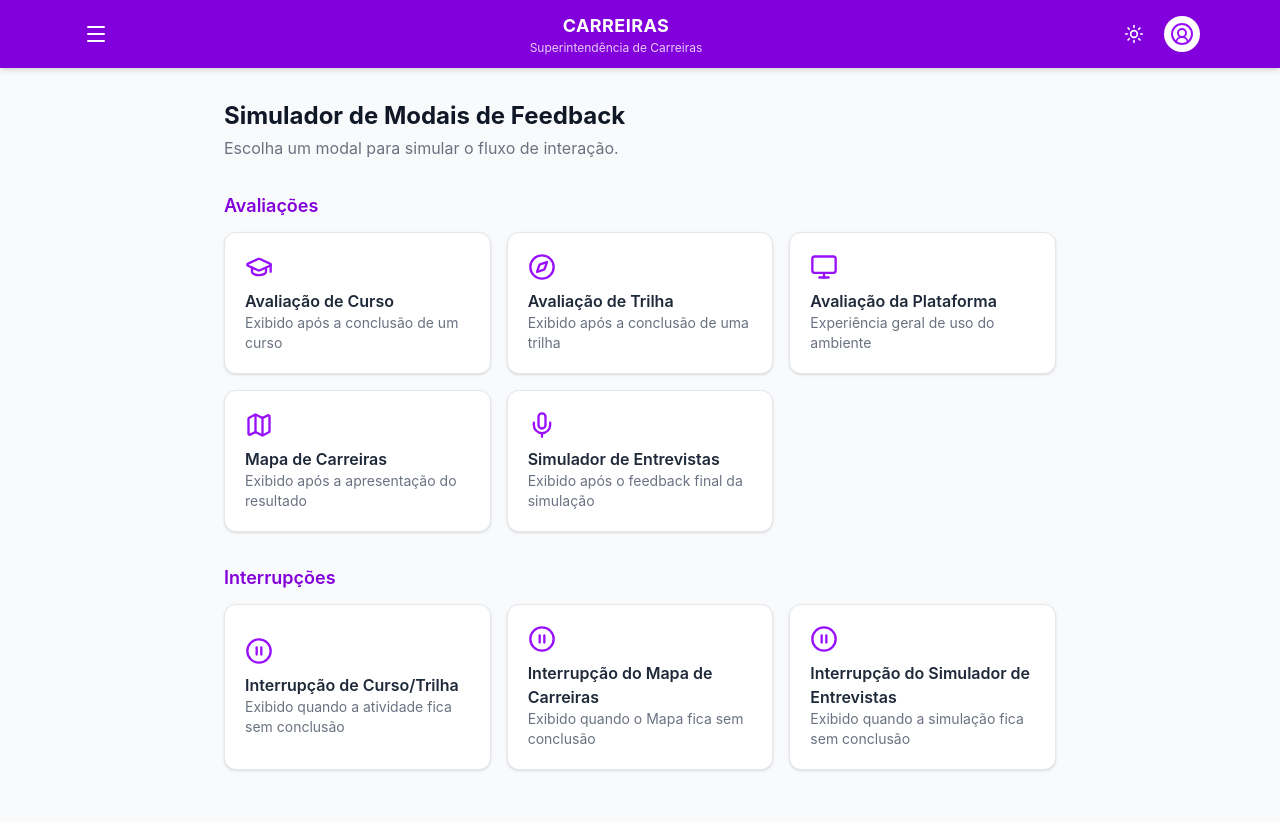
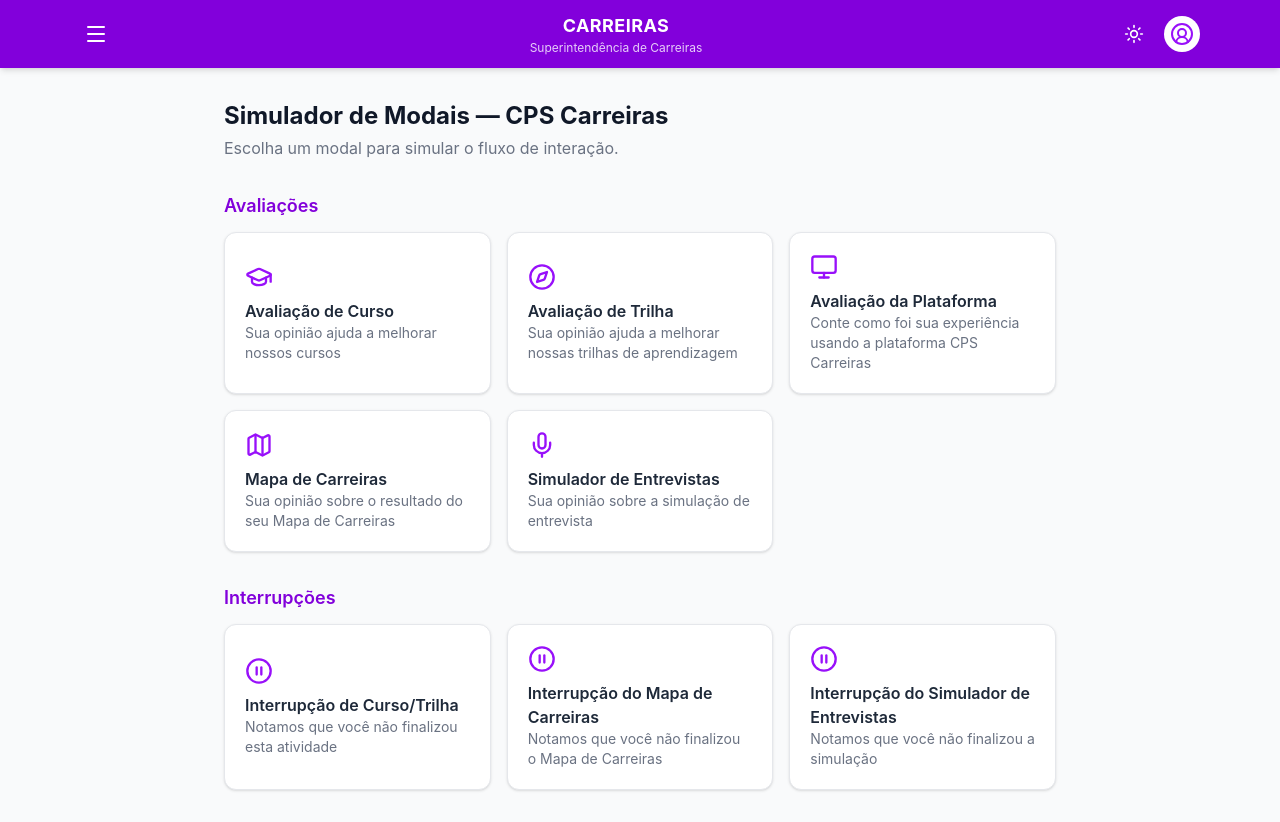
Before and after one commit to maxxdiego/simulador-de-modais-de-feedback-cps-carreiras, a Next.js app: page / in a window 1280 px wide. Built offline with nearby package versions, Linux system fonts and the light colour scheme.

Commit message:
Atualizações

```diff
--- a/src/app/page.tsx
+++ b/src/app/page.tsx
@@ -2,21 +2,57 @@
 "use client";
 import { useState } from "react";
 import Navbar from "@/components/Navbar";
+import LoadingOverlay from "@/components/LoadingOverlay";
 import EvaluationModal from "@/components/EvaluationModal";
 import InterruptionModal from "@/components/InterruptionModal";
 import { evaluationConfigs } from "@/data/evaluationConfigs";
 import { interruptionConfigs } from "@/data/interruptionConfigs";
 
+const POST_LOAD_DELAY_MS = 2500;
+
+type PendingTarget =
+  | { type: "evaluation"; id: string; image: string }
+  | { type: "interruption"; id: string; image: string };
+
 export default function Home() {
+  const [isLoading, setIsLoading] = useState(false);
   const [activeEvaluation, setActiveEvaluation] = useState<string | null>(null);
   const [activeInterruption, setActiveInterruption] = useState<string | null>(null);
+
+  const triggerModal = (target: PendingTarget) => {
+    setIsLoading(true);
+
+    const img = new window.Image();
+    let finished = false;
+
+    const openModal = () => {
+      if (finished) return;
+      finished = true;
+      if (target.type === "evaluation") {
+        setActiveEvaluation(target.id);
+      } else {
+        setActiveInterruption(target.id);
+      }
+      setIsLoading(false);
+    };
+
+    // Aguarda o carregamento real da imagem de fundo e só então
+    // soma o atraso de 1,5s antes de exibir o modal.
+    img.onload = () => setTimeout(openModal, POST_LOAD_DELAY_MS);
+
+    // Mesmo se a imagem falhar ao carregar, o modal ainda deve abrir
+    // após o mesmo atraso, para não travar a experiência do usuário.
+    img.onerror = () => setTimeout(openModal, POST_LOAD_DELAY_MS);
+
+    img.src = target.image;
+  };
 
   return (
     <>
       <Navbar />
 
       <main className="mx-auto max-w-4xl p-8">
-        <h1 className="mb-1 text-2xl font-bold text-gray-900">Simulador de Modais de Feedback</h1>
+        <h1 className="mb-1 text-2xl font-bold text-gray-900">Simulador de Modais — CPS Carreiras</h1>
         <p className="mb-8 text-gray-500">Escolha um modal para simular o fluxo de interação.</p>
 
         <h2 className="mb-3 text-lg font-semibold text-purple-700">Avaliações</h2>
@@ -24,8 +60,9 @@
           {evaluationConfigs.map((cfg) => (
             <button
               key={cfg.id}
-              onClick={() => setActiveEvaluation(cfg.id)}
-              className="rounded-xl border border-gray-200 bg-white p-5 text-left shadow-sm transition hover:border-purple-400 hover:shadow-md"
+              onClick={() => triggerModal({ type: "evaluation", id: cfg.id, image: cfg.image })}
+              disabled={isLoading}
+              className="rounded-xl border border-gray-200 bg-white p-5 text-left shadow-sm transition hover:border-purple-400 hover:shadow-md disabled:cursor-not-allowed disabled:opacity-60"
             >
               <cfg.icon className="h-7 w-7 text-purple-600" />
               <p className="mt-2 font-semibold text-gray-800">{cfg.title}</p>
@@ -39,8 +76,9 @@
           {interruptionConfigs.map((cfg) => (
             <button
               key={cfg.id}
-              onClick={() => setActiveInterruption(cfg.id)}
-              className="rounded-xl border border-gray-200 bg-white p-5 text-left shadow-sm transition hover:border-purple-400 hover:shadow-md"
+              onClick={() => triggerModal({ type: "interruption", id: cfg.id, image: cfg.image })}
+              disabled={isLoading}
+              className="rounded-xl border border-gray-200 bg-white p-5 text-left shadow-sm transition hover:border-purple-400 hover:shadow-md disabled:cursor-not-allowed disabled:opacity-60"
             >
               <cfg.icon className="h-7 w-7 text-purple-600" />
               <p className="mt-2 font-semibold text-gray-800">{cfg.title}</p>
@@ -48,6 +86,8 @@
             </button>
           ))}
         </div>
+
+        {isLoading && <LoadingOverlay />}
 
         {activeEvaluation && (
           <EvaluationModal
--- /dev/null
+++ b/src/components/LoadingOverlay.tsx
@@ -0,0 +1,12 @@
+// src/components/LoadingOverlay.tsx
+"use client";
+import { Loader2 } from "lucide-react";
+
+export default function LoadingOverlay() {
+  return (
+    <div className="fixed inset-0 z-50 flex flex-col items-center justify-center gap-3 bg-black/40">
+      <Loader2 className="h-10 w-10 animate-spin text-white" />
+      <p className="text-sm font-medium text-white">Carregando...</p>
+    </div>
+  );
+}
--- a/src/data/evaluationConfigs.ts
+++ b/src/data/evaluationConfigs.ts
@@ -5,23 +5,39 @@
 export const courseConfig: EvaluationConfig = {
   id: "curso",
   title: "Avaliação de Curso",
-  subtitle: "Exibido após a conclusão de um curso",
+  subtitle: "Sua opinião ajuda a melhorar nossos cursos",
   icon: GraduationCap,
   image: "/images/curso.png",
   generalQuestion: "De forma geral, como você avalia este curso?",
   hasConfirmStep: true,
   resolveDetail: (rating: Rating) => {
     const negativeOptions = [
-      "Explicação difícil", "Faltaram exemplos", "Faltou aplicação prática",
-      "Conteúdo desorganizado", "Ritmo difícil de acompanhar", "Informação demais",
-      "Muito básico para mim", "Muito avançado para mim", "Pouco útil para mim",
-      "Não era o que esperava", "Duração longa", "Áudio ou imagem ruins",
+      "Explicação difícil",
+      "Faltaram exemplos",
+      "Faltou aplicação prática",
+      "Conteúdo desorganizado",
+      "Ritmo difícil de acompanhar",
+      "Informação demais",
+      "Muito básico para mim",
+      "Muito avançado para mim",
+      "Pouco útil para mim",
+      "Não era o que esperava",
+      "Duração longa",
+      "Áudio ou imagem ruins",
     ];
     const positiveOptions = [
-      "Explicação clara", "Bons exemplos", "Boa aplicação prática",
-      "Conteúdo bem organizado", "Ritmo fácil de acompanhar", "Quantidade de conteúdo adequada",
-      "Nível adequado para mim", "Conteúdo útil para mim", "Aprendi algo novo",
-      "Era o que esperava", "Duração adequada", "Áudio e imagem bons",
+      "Explicação clara",
+      "Bons exemplos",
+      "Boa aplicação prática",
+      "Conteúdo bem organizado",
+      "Ritmo fácil de acompanhar",
+      "Quantidade de conteúdo adequada",
+      "Nível adequado para mim",
+      "Conteúdo útil para mim",
+      "Aprendi algo novo",
+      "Era o que esperava",
+      "Duração adequada",
+      "Áudio e imagem bons",
     ];
 
     if (rating <= 2) {
@@ -48,7 +64,7 @@
 export const trilhaConfig: EvaluationConfig = {
   id: "trilha",
   title: "Avaliação de Trilha",
-  subtitle: "Exibido após a conclusão de uma trilha",
+  subtitle: "Sua opinião ajuda a melhorar nossas trilhas de aprendizagem",
   icon: Compass,
   image: "/images/trilha.png",
   generalQuestion: "De forma geral, como você avalia esta trilha?",
@@ -91,13 +107,17 @@
 export const platformConfig: EvaluationConfig = {
   id: "plataforma",
   title: "Avaliação da Plataforma",
-  subtitle: "Experiência geral de uso do ambiente",
+  subtitle: "Conte como foi sua experiência usando a plataforma CPS Carreiras",
   icon: Monitor,
   image: "/images/home.png",
-  generalQuestion: "Como foi sua experiência ao usar a plataforma CPS Carreiras?",
+  generalQuestion:
+    "Como foi sua experiência ao usar a plataforma CPS Carreiras?",
   hasConfirmStep: true,
   resolveDetail: (rating: Rating) => {
-    const negativeOptions = ["Tive dificuldade para encontrar algo", "Tive problema técnico"];
+    const negativeOptions = [
+      "Tive dificuldade para encontrar algo",
+      "Tive problema técnico",
+    ];
     const positiveOptions = [
       "Foi fácil encontrar o que eu precisava",
       "Foi fácil utilizar os recursos",
@@ -121,36 +141,45 @@
       options: [...positiveOptions, "Outro"],
     };
   },
-  commentQuestion: "O que você gostaria de encontrar na CPS Carreiras e ainda não encontrou?",
+  commentQuestion:
+    "O que você gostaria de encontrar na CPS Carreiras e ainda não encontrou?",
 };
 
 export const mapaConfig: EvaluationConfig = {
   id: "mapa",
   title: "Mapa de Carreiras",
-  subtitle: "Exibido após a apresentação do resultado",
+  subtitle: "Sua opinião sobre o resultado do seu Mapa de Carreiras",
   icon: Map,
   image: "/images/mapa-de-carreiras.png",
-  generalQuestion: "De forma geral, como você avalia sua experiência com o Mapa de Carreiras?",
+  generalQuestion:
+    "De forma geral, como você avalia sua experiência com o Mapa de Carreiras?",
   hasConfirmStep: true,
   resolveDetail: (rating: Rating) => {
     const negativeOptions = [
-      "Perguntas difíceis de entender", "Difícil escolher as respostas",
-      "Não me identifiquei com o resultado", "Resultado difícil de entender",
+      "Perguntas difíceis de entender",
+      "Difícil escolher as respostas",
+      "Não me identifiquei com o resultado",
+      "Resultado difícil de entender",
       "Não me ajudou a refletir sobre possibilidades profissionais",
-      "Não ficou claro o que fazer depois", "Recomendações pouco úteis para mim",
+      "Não ficou claro o que fazer depois",
+      "Recomendações pouco úteis para mim",
       "Levou mais tempo do que eu esperava",
     ];
     const positiveOptions = [
-      "Perguntas fáceis de entender", "Foi fácil escolher as respostas",
-      "Me identifiquei com o resultado", "Resultado fácil de entender",
+      "Perguntas fáceis de entender",
+      "Foi fácil escolher as respostas",
+      "Me identifiquei com o resultado",
+      "Resultado fácil de entender",
       "Me ajudou a refletir sobre possibilidades profissionais",
-      "Ficou claro como continuar explorando", "Recomendações úteis para mim",
+      "Ficou claro como continuar explorando",
+      "Recomendações úteis para mim",
       "Tempo adequado",
     ];
 
     if (rating <= 2) {
       return {
-        question: "O que poderia ter sido melhor na sua experiência com o Mapa de Carreiras?",
+        question:
+          "O que poderia ter sido melhor na sua experiência com o Mapa de Carreiras?",
         options: [...negativeOptions, "Outro"],
       };
     }
@@ -172,30 +201,42 @@
 export const simuladorConfig: EvaluationConfig = {
   id: "simulador",
   title: "Simulador de Entrevistas",
-  subtitle: "Exibido após o feedback final da simulação",
+  subtitle: "Sua opinião sobre a simulação de entrevista",
   icon: Mic,
   image: "/images/simulador-de-entrevistas.png",
-  generalQuestion: "De forma geral, como você avalia sua experiência com o Simulador de Entrevistas?",
+  generalQuestion:
+    "De forma geral, como você avalia sua experiência com o Simulador de Entrevistas?",
   hasConfirmStep: true,
   resolveDetail: (rating: Rating) => {
     const negativeOptions = [
-      "Perguntas difíceis de entender", "Perguntas pouco adequadas à situação",
-      "Simulação pouco próxima de uma entrevista", "Tive dificuldade para responder",
-      "Feedback difícil de entender", "Feedback pouco útil para mim",
-      "Não consegui perceber o que fiz bem", "Não ficou claro o que posso melhorar",
-      "Simulação muito longa", "Tive problema com áudio ou vídeo",
+      "Perguntas difíceis de entender",
+      "Perguntas pouco adequadas à situação",
+      "Simulação pouco próxima de uma entrevista",
+      "Tive dificuldade para responder",
+      "Feedback difícil de entender",
+      "Feedback pouco útil para mim",
+      "Não consegui perceber o que fiz bem",
+      "Não ficou claro o que posso melhorar",
+      "Simulação muito longa",
+      "Tive problema com áudio ou vídeo",
     ];
     const positiveOptions = [
-      "Perguntas fáceis de entender", "Perguntas adequadas à situação",
-      "Simulação próxima de uma entrevista", "Consegui praticar minhas respostas",
-      "Feedback fácil de entender", "Feedback útil para mim",
-      "Consegui perceber o que fiz bem", "Ficou claro o que posso melhorar",
-      "Tempo adequado", "Áudio e vídeo funcionaram bem",
+      "Perguntas fáceis de entender",
+      "Perguntas adequadas à situação",
+      "Simulação próxima de uma entrevista",
+      "Consegui praticar minhas respostas",
+      "Feedback fácil de entender",
+      "Feedback útil para mim",
+      "Consegui perceber o que fiz bem",
+      "Ficou claro o que posso melhorar",
+      "Tempo adequado",
+      "Áudio e vídeo funcionaram bem",
     ];
 
     if (rating <= 2) {
       return {
-        question: "O que poderia ter sido melhor na sua experiência com o Simulador de Entrevistas?",
+        question:
+          "O que poderia ter sido melhor na sua experiência com o Simulador de Entrevistas?",
         options: [...negativeOptions, "Outro"],
       };
     }
@@ -215,5 +256,9 @@
 };
 
 export const evaluationConfigs = [
-  courseConfig, trilhaConfig, platformConfig, mapaConfig, simuladorConfig,
+  courseConfig,
+  trilhaConfig,
+  platformConfig,
+  mapaConfig,
+  simuladorConfig,
 ];
--- a/src/data/interruptionConfigs.ts
+++ b/src/data/interruptionConfigs.ts
@@ -5,49 +5,67 @@
 export const courseTrilhaInterruption: InterruptionConfig = {
   id: "interrupcao-curso-trilha",
   title: "Interrupção de Curso/Trilha",
-  subtitle: "Exibido quando a atividade fica sem conclusão",
+  subtitle: "Notamos que você não finalizou esta atividade",
   icon: PauseCircle,
   image: "/images/curso.png",
-  question: "Notamos que esta atividade ficou sem conclusão. Qual foi o principal motivo?",
+  question:
+    "Notamos que esta atividade ficou sem conclusão. Qual foi o principal motivo?",
   reasons: [
-    "Vou continuar depois", "Não tinha tempo para concluir naquele momento",
-    "Levou mais tempo do que eu esperava", "Tive dificuldade com o conteúdo",
-    "Não era o que eu esperava", "Tive um problema no áudio ou vídeo",
-    "Tive um problema na plataforma", "Outro",
+    "Vou continuar depois",
+    "Não tinha tempo para concluir naquele momento",
+    "Levou mais tempo do que eu esperava",
+    "Tive dificuldade com o conteúdo",
+    "Não era o que eu esperava",
+    "Tive um problema no áudio ou vídeo",
+    "Tive um problema na plataforma",
+    "Outro",
   ],
 };
 
 export const mapaInterruption: InterruptionConfig = {
   id: "interrupcao-mapa",
   title: "Interrupção do Mapa de Carreiras",
-  subtitle: "Exibido quando o Mapa fica sem conclusão",
+  subtitle: "Notamos que você não finalizou o Mapa de Carreiras",
   icon: PauseCircle,
   image: "/images/mapa-de-carreiras.png",
-  question: "Notamos que o Mapa de Carreiras ficou sem conclusão. Qual foi o principal motivo?",
+  question:
+    "Notamos que o Mapa de Carreiras ficou sem conclusão. Qual foi o principal motivo?",
   reasons: [
-    "Vou continuar depois", "Não tinha tempo para concluir naquele momento",
-    "Levou mais tempo do que eu esperava", "Tive dificuldade para entender as perguntas",
-    "Tive dificuldade para escolher as respostas", "Perdi o interesse",
-    "Tive um problema na plataforma", "Outro",
+    "Vou continuar depois",
+    "Não tinha tempo para concluir naquele momento",
+    "Levou mais tempo do que eu esperava",
+    "Tive dificuldade para entender as perguntas",
+    "Tive dificuldade para escolher as respostas",
+    "Perdi o interesse",
+    "Tive um problema na plataforma",
+    "Outro",
   ],
 };
 
 export const simuladorInterruption: InterruptionConfig = {
   id: "interrupcao-simulador",
   title: "Interrupção do Simulador de Entrevistas",
-  subtitle: "Exibido quando a simulação fica sem conclusão",
+  subtitle: "Notamos que você não finalizou a simulação",
   icon: PauseCircle,
   image: "/images/simulador-de-entrevistas.png",
-  question: "Notamos que a simulação ficou sem conclusão. Qual foi o principal motivo?",
+  question:
+    "Notamos que a simulação ficou sem conclusão. Qual foi o principal motivo?",
   reasons: [
-    "Vou continuar depois", "Não tinha tempo para concluir naquele momento",
-    "Levou mais tempo do que eu esperava", "Tive dificuldade para responder",
-    "Não entendi algumas perguntas", "Não me senti à vontade para continuar",
-    "Perdi o interesse", "Tive problema com áudio ou vídeo",
-    "Tive um problema na plataforma", "Outro",
+    "Vou continuar depois",
+    "Não tinha tempo para concluir naquele momento",
+    "Levou mais tempo do que eu esperava",
+    "Tive dificuldade para responder",
+    "Não entendi algumas perguntas",
+    "Não me senti à vontade para continuar",
+    "Perdi o interesse",
+    "Tive problema com áudio ou vídeo",
+    "Tive um problema na plataforma",
+    "Outro",
   ],
 };
 
 export const interruptionConfigs = [
-  courseTrilhaInterruption, mapaInterruption, simuladorInterruption,
+  courseTrilhaInterruption,
+  mapaInterruption,
+  simuladorInterruption,
 ];
```
